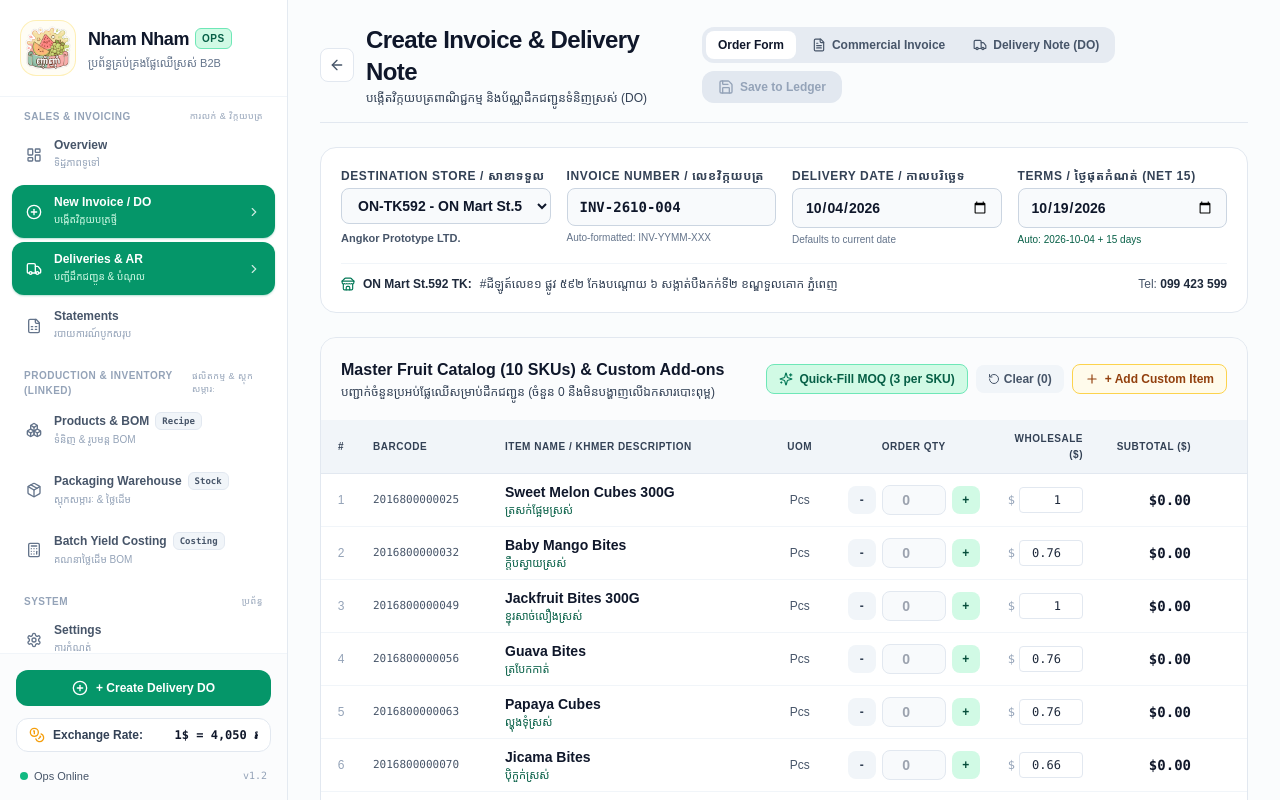
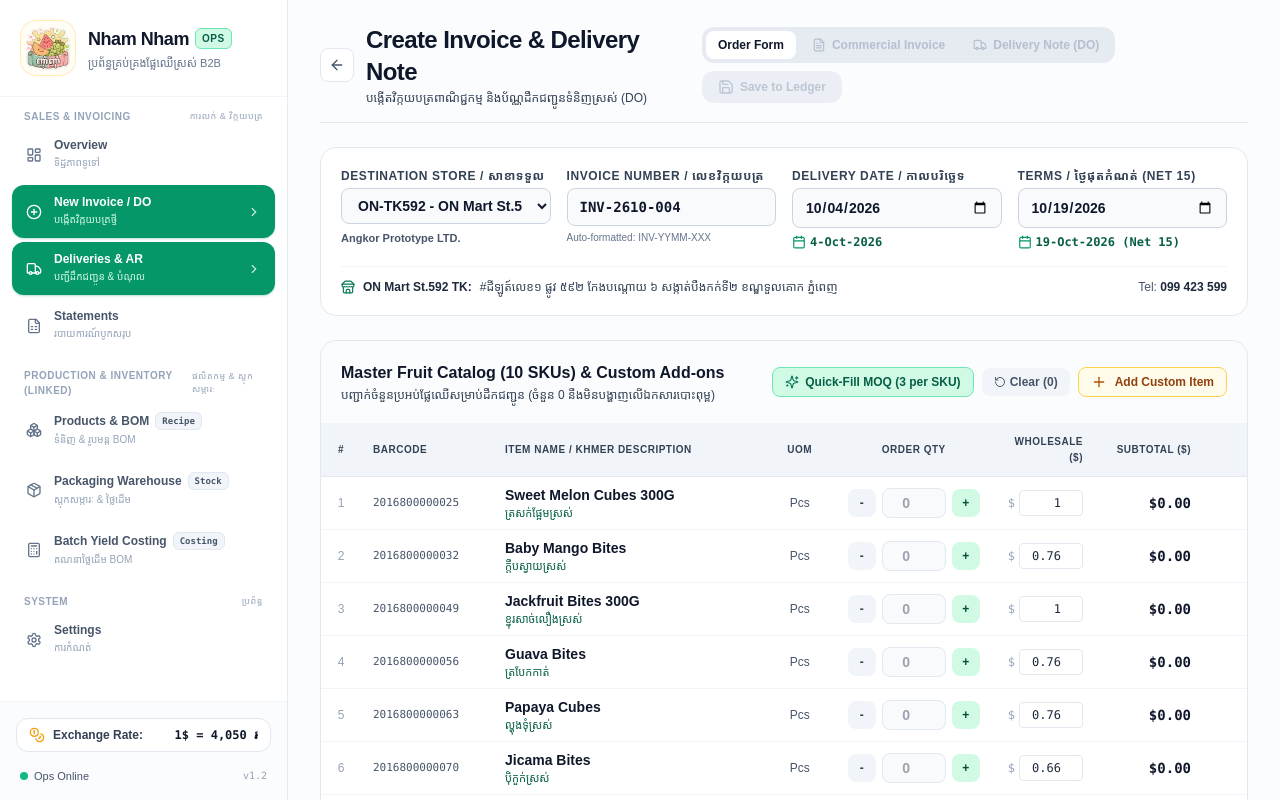
Before and after one commit to Swordsman1313/NhamSystem, a Next.js app: page /deliveries/new in a window 1280 px wide. Shown: the top 800 px of the page. Built offline with nearby package versions, Linux system fonts and the light colour scheme; a web font is replaced by a local one.

Commit message:
Polish Invoice & DO Creator, Navigation, and Document Generation

```diff
--- a/app/deliveries/new/page.tsx
+++ b/app/deliveries/new/page.tsx
@@ -23,7 +23,24 @@
   AlertTriangle,
   Boxes,
   Tag,
+  X,
 } from 'lucide-react';
+
+const formatDisplayDate = (date: Date | string) => {
+  if (!date) return '';
+  let d: Date;
+  if (typeof date === 'string' && date.includes('-')) {
+    const parts = date.split('T')[0].split('-').map(Number);
+    d = new Date(parts[0], parts[1] - 1, parts[2]);
+  } else {
+    d = new Date(date);
+  }
+  const day = d.getDate();
+  const monthNames = ['Jan', 'Feb', 'Mar', 'Apr', 'May', 'Jun', 'Jul', 'Aug', 'Sep', 'Oct', 'Nov', 'Dec'];
+  const month = monthNames[d.getMonth()];
+  const year = d.getFullYear();
+  return `${day}-${month}-${year}`;
+};
 import {
   getProducts,
   getStores,
@@ -81,6 +98,7 @@
   // Preview Mode: 'edit' | 'preview_invoice' | 'preview_do'
   const [activeTab, setActiveTab] = useState<'edit' | 'preview_invoice' | 'preview_do'>('edit');
   const [savedSuccess, setSavedSuccess] = useState(false);
+  const [toastMessage, setToastMessage] = useState<string | null>(null);
 
   // Initialize on mount
   useEffect(() => {
@@ -218,13 +236,15 @@
     const deductedItems = deductForInvoice(lineItems);
     const invoiceToSave: Invoice = {
       ...currentInvoiceData,
+      status: 'pending',
       deductedItems,
     };
     addInvoice(invoiceToSave);
     setSavedSuccess(true);
+    setToastMessage(`Invoice ${invoiceToSave.invoiceNumber} saved to ledger and packaging stock deducted.`);
     setTimeout(() => {
       router.push('/deliveries');
-    }, 1200);
+    }, 1500);
   };
 
   // Save to persistent storage with packaging stock pre-flight check
@@ -289,23 +309,35 @@
               Order Form
             </button>
             <button
-              onClick={() => setActiveTab('preview_invoice')}
+              onClick={() => {
+                if (totalQuantity > 0) setActiveTab('preview_invoice');
+              }}
+              disabled={totalQuantity === 0}
               className={`flex items-center space-x-1.5 px-3 py-1.5 rounded-lg text-xs font-bold transition ${
                 activeTab === 'preview_invoice'
                   ? 'bg-emerald-700 text-white shadow-xs'
-                  : 'text-slate-600 hover:text-slate-900'
+                  : totalQuantity > 0
+                  ? 'text-slate-700 hover:text-slate-900 hover:bg-slate-300/60 cursor-pointer'
+                  : 'text-slate-400 cursor-not-allowed opacity-60'
               }`}
+              title={totalQuantity === 0 ? 'Enter item quantities or Quick-Fill MOQ first' : 'View Commercial Invoice'}
             >
               <FileText className="w-3.5 h-3.5" />
               <span>Commercial Invoice</span>
             </button>
             <button
-              onClick={() => setActiveTab('preview_do')}
+              onClick={() => {
+                if (totalQuantity > 0) setActiveTab('preview_do');
+              }}
+              disabled={totalQuantity === 0}
               className={`flex items-center space-x-1.5 px-3 py-1.5 rounded-lg text-xs font-bold transition ${
                 activeTab === 'preview_do'
                   ? 'bg-brand-600 text-white shadow-xs'
-                  : 'text-slate-600 hover:text-slate-900'
+                  : totalQuantity > 0
+                  ? 'text-slate-700 hover:text-slate-900 hover:bg-slate-300/60 cursor-pointer'
+                  : 'text-slate-400 cursor-not-allowed opacity-60'
               }`}
+              title={totalQuantity === 0 ? 'Enter item quantities or Quick-Fill MOQ first' : 'View Delivery Note'}
             >
               <Truck className="w-3.5 h-3.5" />
               <span>Delivery Note (DO)</span>
@@ -327,8 +359,8 @@
             disabled={totalQuantity === 0}
             className={`inline-flex items-center space-x-1.5 px-4 py-2 rounded-xl text-xs font-bold transition shadow-xs ${
               totalQuantity > 0
-                ? 'bg-emerald-600 hover:bg-emerald-700 text-white cursor-pointer'
-                : 'bg-slate-200 text-slate-400 cursor-not-allowed'
+                ? 'bg-emerald-600 hover:bg-emerald-700 text-white cursor-pointer active:scale-95'
+                : 'bg-slate-200 text-slate-400 cursor-not-allowed opacity-60'
             }`}
           >
             {savedSuccess ? (
@@ -345,6 +377,29 @@
           </button>
         </div>
       </div>
+
+      {/* Floating Success Toast Notification */}
+      {toastMessage && (
+        <div className="no-print p-4 rounded-2xl bg-emerald-950 text-white shadow-2xl flex items-center justify-between border border-emerald-700 animate-in fade-in slide-in-from-top-3 duration-200 z-50 fixed top-6 right-6 max-w-md">
+          <div className="flex items-center space-x-3">
+            <div className="w-9 h-9 rounded-xl bg-emerald-800 flex items-center justify-center text-emerald-300 shrink-0">
+              <CheckCircle className="w-5 h-5" />
+            </div>
+            <div>
+              <div className="text-xs font-bold text-emerald-400 uppercase tracking-wider">
+                Ledger Updated &amp; Stock-Out
+              </div>
+              <div className="text-sm font-semibold">{toastMessage}</div>
+            </div>
+          </div>
+          <button
+            onClick={() => setToastMessage(null)}
+            className="text-emerald-400 hover:text-white p-1.5 rounded-lg"
+          >
+            <X className="w-4 h-4" />
+          </button>
+        </div>
+      )}
 
       {/* Main Content: Edit Form OR Printable A4 Document Preview */}
       {activeTab === 'edit' ? (
@@ -400,8 +455,9 @@
                   onChange={(e) => handleDateChange(e.target.value)}
                   className="w-full bg-slate-50 border border-slate-300 rounded-lg px-3 py-2 text-sm font-semibold text-slate-900 focus:bg-white focus:ring-2 focus:ring-emerald-500 focus:outline-hidden"
                 />
-                <span className="text-[10px] text-slate-500 mt-1 block">
-                  Defaults to current date
+                <span className="text-xs text-emerald-800 font-bold font-mono mt-1.5 flex items-center space-x-1">
+                  <Calendar className="w-3.5 h-3.5 text-emerald-600 inline shrink-0" />
+                  <span>{formatDisplayDate(invoiceDate)}</span>
                 </span>
               </div>
 
@@ -418,8 +474,9 @@
                     className="w-full bg-slate-50 border border-slate-300 rounded-lg px-3 py-2 text-sm font-semibold text-slate-900 focus:bg-white focus:ring-2 focus:ring-emerald-500 focus:outline-hidden"
                   />
                 </div>
-                <span className="text-[10px] text-emerald-800 font-medium mt-1 block">
-                  Auto: {invoiceDate} + {creditTermsDays} days
+                <span className="text-xs text-emerald-800 font-bold font-mono mt-1.5 flex items-center space-x-1">
+                  <Calendar className="w-3.5 h-3.5 text-emerald-600 inline shrink-0" />
+                  <span>{formatDisplayDate(dueDate)} (Net {creditTermsDays})</span>
                 </span>
               </div>
             </div>
@@ -473,10 +530,10 @@
                 <button
                   type="button"
                   onClick={handleAddCustomItem}
-                  className="inline-flex items-center space-x-1.5 px-3 py-1.5 rounded-lg bg-amber-50 text-amber-800 hover:bg-amber-100 font-bold text-xs border border-amber-300 transition"
+                  className="inline-flex items-center space-x-1 px-3 py-1.5 rounded-lg bg-amber-50 text-amber-800 hover:bg-amber-100 font-bold text-xs border border-amber-300 transition shadow-2xs"
                 >
-                  <Plus className="w-3.5 h-3.5" />
-                  <span>+ Add Custom Item</span>
+                  <Plus className="w-4 h-4 mr-1 text-amber-700" />
+                  <span>Add Custom Item</span>
                 </button>
               </div>
             </div>
--- a/components/Navigation.tsx
+++ b/components/Navigation.tsx
@@ -237,17 +237,8 @@
           ))}
         </div>
 
-        {/* Bottom Footer: Exchange Rate, Quick Action & System Status */}
+        {/* Bottom Footer: Exchange Rate & System Status */}
         <div className="p-4 border-t border-slate-100 bg-slate-50/60 space-y-3">
-          {/* Quick Create Invoice Button */}
-          <Link
-            href="/deliveries/new"
-            className="w-full inline-flex items-center justify-center space-x-2 bg-emerald-600 hover:bg-emerald-700 text-white font-bold py-2.5 px-4 rounded-xl shadow-xs transition transform active:scale-95 text-xs"
-          >
-            <PlusCircle className="w-4 h-4" />
-            <span>+ Create Delivery DO</span>
-          </Link>
-
           {/* Exchange Rate Badge */}
           <Link
             href="/settings"
@@ -393,17 +384,7 @@
               ))}
             </div>
 
-            {/* Drawer Bottom */}
-            <div className="pt-4 border-t border-slate-100 space-y-2">
-              <Link
-                href="/deliveries/new"
-                onClick={() => setMobileMenuOpen(false)}
-                className="w-full inline-flex items-center justify-center space-x-2 bg-emerald-600 hover:bg-emerald-700 text-white font-bold py-2.5 rounded-xl text-xs shadow-xs"
-              >
-                <PlusCircle className="w-4 h-4" />
-                <span>+ Create Delivery DO</span>
-              </Link>
-            </div>
+
           </div>
         </div>
       )}
--- a/components/documents/CommercialInvoice.tsx
+++ b/components/documents/CommercialInvoice.tsx
@@ -1,9 +1,23 @@
 'use client';
 
-import React from 'react';
 import { Invoice, SupplierProfile } from '@/lib/types';
-import { formatDateDisplay } from '@/lib/storage';
 import AbaQrCode from './AbaQrCode';
+
+const formatDisplayDate = (date: Date | string) => {
+  if (!date) return '';
+  let d: Date;
+  if (typeof date === 'string' && date.includes('-')) {
+    const parts = date.split('T')[0].split('-').map(Number);
+    d = new Date(parts[0], parts[1] - 1, parts[2]);
+  } else {
+    d = new Date(date);
+  }
+  const day = d.getDate();
+  const monthNames = ['Jan', 'Feb', 'Mar', 'Apr', 'May', 'Jun', 'Jul', 'Aug', 'Sep', 'Oct', 'Nov', 'Dec'];
+  const month = monthNames[d.getMonth()];
+  const year = d.getFullYear();
+  return `${day}-${month}-${year}`;
+};
 
 interface CommercialInvoiceProps {
   invoice: Invoice;
@@ -62,14 +76,14 @@
           </div>
           <div>
             <span className="font-khmer font-bold">កាលបរិច្ឆេទ / Invoice Date: </span>
-            <span className="font-bold ml-1">
-              {formatDateDisplay(invoice.invoiceDate)}
+            <span className="font-bold ml-1 font-mono">
+              {formatDisplayDate(invoice.invoiceDate)}
             </span>
           </div>
           <div>
             <span className="font-khmer font-bold">លក្ខខណ្ឌទូទាត់ / Credit Terms: </span>
-            <span className="font-bold ml-1">
-              {formatDateDisplay(invoice.dueDate)}
+            <span className="font-bold ml-1 font-mono">
+              {formatDisplayDate(invoice.dueDate)}
             </span>
           </div>
         </div>
@@ -113,17 +127,17 @@
             <th className="border border-black py-1.5 px-3 text-center font-bold">
               Item Name / មុខទំនិញ
             </th>
-            <th className="border border-black py-1.5 px-2 text-center font-bold w-14">
-              UOM
+            <th className="border border-black py-1.5 px-2 text-center font-bold w-16">
+              UOM (Pcs)
             </th>
             <th className="border border-black py-1.5 px-2 text-center font-bold w-14">
               QTY
             </th>
             <th className="border border-black py-1.5 px-3 text-center font-bold w-24">
-              Unit Price
+              Unit Price ($)
             </th>
             <th className="border border-black py-1.5 px-3 text-center font-bold w-28">
-              Total Amount
+              Total Amount ($)
             </th>
           </tr>
         </thead>
@@ -210,9 +224,9 @@
         <div>
           <p className="font-khmer font-bold">ហត្ថលេខា និងឈ្មោះអ្នកទិញ</p>
           <p className="font-bold text-[10px]">Buyer&apos;s Signature and Name</p>
-          <div className="h-16"></div>
+          <div className="h-14"></div>
           <p className="font-khmer text-[10px] text-slate-800">
-            កាលបរិច្ឆេទ / Date: ............/............/............
+            កាលបរិច្ឆេទ / Date: _____ / _____ / _________
           </p>
         </div>
 
@@ -220,9 +234,9 @@
         <div>
           <p className="font-khmer font-bold">ហត្ថលេខា និងឈ្មោះអ្នកលក់</p>
           <p className="font-bold text-[10px]">Seller&apos;s Signature and Name</p>
-          <div className="h-16"></div>
+          <div className="h-14"></div>
           <p className="font-khmer text-[10px] text-slate-800">
-            កាលបរិច្ឆេទ / Date: ............/............/............
+            កាលបរិច្ឆេទ / Date: _____ / _____ / _________
           </p>
         </div>
       </div>
--- a/components/documents/DeliveryNote.tsx
+++ b/components/documents/DeliveryNote.tsx
@@ -1,8 +1,22 @@
 'use client';
 
-import React from 'react';
 import { Invoice, SupplierProfile } from '@/lib/types';
-import { formatDateDisplay } from '@/lib/storage';
+
+const formatDisplayDate = (date: Date | string) => {
+  if (!date) return '';
+  let d: Date;
+  if (typeof date === 'string' && date.includes('-')) {
+    const parts = date.split('T')[0].split('-').map(Number);
+    d = new Date(parts[0], parts[1] - 1, parts[2]);
+  } else {
+    d = new Date(date);
+  }
+  const day = d.getDate();
+  const monthNames = ['Jan', 'Feb', 'Mar', 'Apr', 'May', 'Jun', 'Jul', 'Aug', 'Sep', 'Oct', 'Nov', 'Dec'];
+  const month = monthNames[d.getMonth()];
+  const year = d.getFullYear();
+  return `${day}-${month}-${year}`;
+};
 
 interface DeliveryNoteProps {
   invoice: Invoice;
@@ -56,14 +70,14 @@
           </div>
           <div>
             <span className="font-khmer font-bold">កាលបរិច្ឆេទ / Delivery Date: </span>
-            <span className="font-bold ml-1">
-              {formatDateDisplay(invoice.invoiceDate)}
+            <span className="font-bold ml-1 font-mono">
+              {formatDisplayDate(invoice.invoiceDate)}
             </span>
           </div>
           <div>
             <span className="font-khmer font-bold">លក្ខខណ្ឌទូទាត់ / Credit Terms: </span>
-            <span className="font-bold ml-1">
-              {formatDateDisplay(invoice.dueDate)}
+            <span className="font-bold ml-1 font-mono">
+              {formatDisplayDate(invoice.dueDate)}
             </span>
           </div>
         </div>
@@ -108,7 +122,7 @@
               Item Name / មុខទំនិញ
             </th>
             <th className="border border-black py-1.5 px-4 text-center font-bold w-24">
-              UOM
+              UOM (Pcs)
             </th>
             <th className="border border-black py-1.5 px-4 text-center font-bold w-24">
               QTY
@@ -165,14 +179,14 @@
       </table>
 
       {/* 5. Dual Signature Section */}
-      <div className="grid grid-cols-2 gap-12 pt-12 text-center text-[10.5px]">
+      <div className="grid grid-cols-2 gap-12 pt-8 text-center text-[10.5px]">
         {/* Buyer Signature */}
         <div>
           <p className="font-khmer font-bold">ហត្ថលេខា និងឈ្មោះអ្នកទិញ</p>
           <p className="font-bold text-[10px]">Buyer&apos;s Signature and Name</p>
-          <div className="h-20"></div>
+          <div className="h-16"></div>
           <p className="font-khmer text-[10px] text-slate-800">
-            កាលបរិច្ឆេទ / Date: ............/............/............
+            កាលបរិច្ឆេទ / Date: _____ / _____ / _________
           </p>
         </div>
 
@@ -180,9 +194,9 @@
         <div>
           <p className="font-khmer font-bold">ហត្ថលេខា និងឈ្មោះអ្នកដឹក</p>
           <p className="font-bold text-[10px]">Delivery&apos;s Signature and Name</p>
-          <div className="h-20"></div>
+          <div className="h-16"></div>
           <p className="font-khmer text-[10px] text-slate-800">
-            កាលបរិច្ឆេទ / Date: ............/............/............
+            កាលបរិច្ឆេទ / Date: _____ / _____ / _________
           </p>
         </div>
       </div>
```
